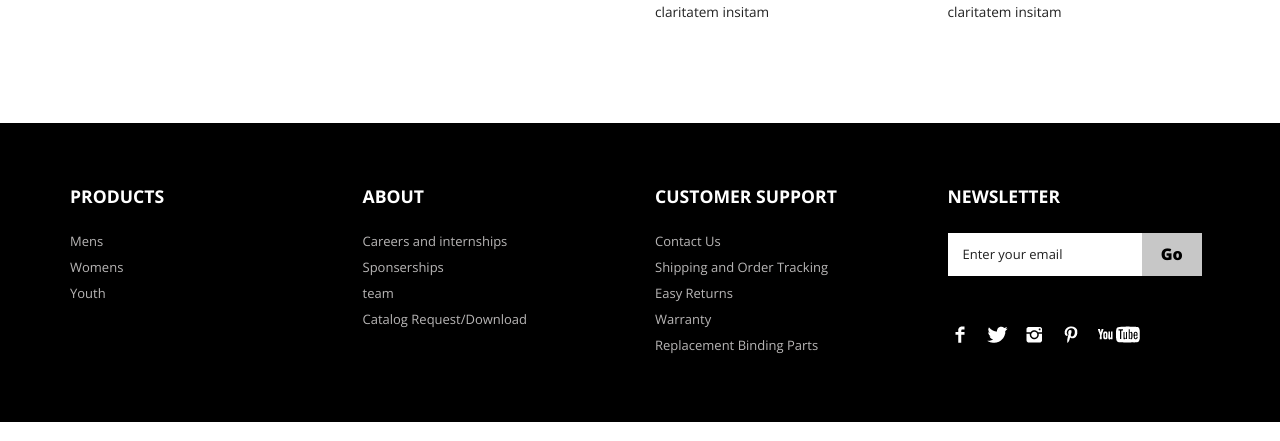
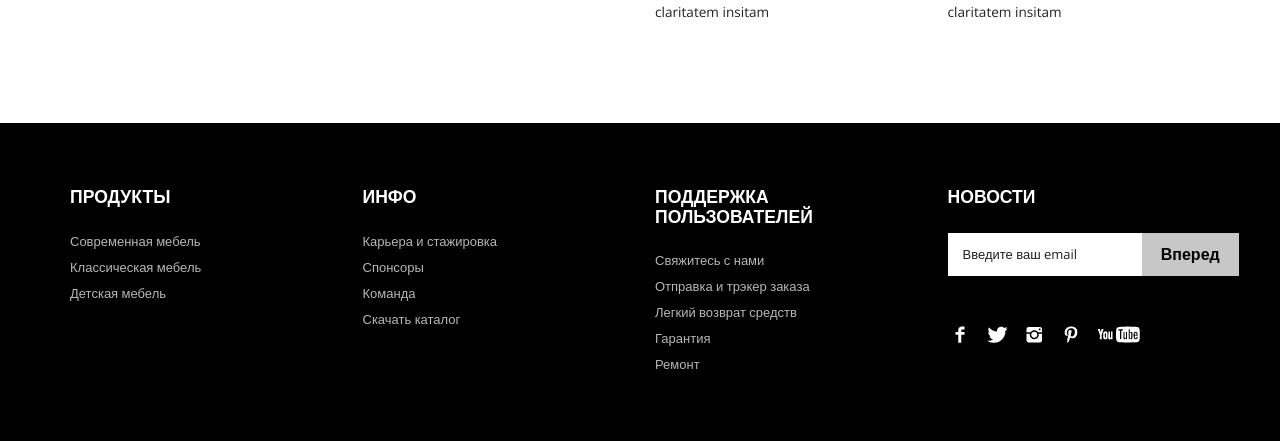
Before and after one commit to saturn09/furniture_store, a Django app: template templates/shop/index.html in a window 1280 px wide. Shown: the part 3132-3573 px from the top of the page. Run offline with Django 3.2, Linux system fonts and the light colour scheme; the template is opened without the code that fills it, so the values that code supplies are empty; some libraries are stand-ins or nearby versions.

Commit message:
refactor: translate english info at footer to russian language

```diff
--- a/templates/shop/index.html
+++ b/templates/shop/index.html
@@ -302,39 +302,39 @@ License URL: http://creativecommons.org/licenses/by/3.0/
             <div class="row">
                 <div class="col-md-3">
                     <ul class="footer_box">
-                        <h4>Products</h4>
-                        <li><a href="#">Mens</a></li>
-                        <li><a href="#">Womens</a></li>
-                        <li><a href="#">Youth</a></li>
+                        <h4>Продукты</h4>
+                        <li><a href="#">Современная мебель</a></li>
+                        <li><a href="#">Классическая мебель</a></li>
+                        <li><a href="#">Детская мебель</a></li>
                     </ul>
                 </div>
                 <div class="col-md-3">
                     <ul class="footer_box">
-                        <h4>About</h4>
-                        <li><a href="#">Careers and internships</a></li>
-                        <li><a href="#">Sponserships</a></li>
-                        <li><a href="#">team</a></li>
-                        <li><a href="#">Catalog Request/Download</a></li>
+                        <h4>Инфо</h4>
+                        <li><a href="#">Карьера и стажировка</a></li>
+                        <li><a href="#">Спонсоры</a></li>
+                        <li><a href="#">Команда</a></li>
+                        <li><a href="#">Скачать каталог</a></li>
                     </ul>
                 </div>
                 <div class="col-md-3">
                     <ul class="footer_box">
-                        <h4>Customer Support</h4>
-                        <li><a href="#">Contact Us</a></li>
-                        <li><a href="#">Shipping and Order Tracking</a></li>
-                        <li><a href="#">Easy Returns</a></li>
-                        <li><a href="#">Warranty</a></li>
-                        <li><a href="#">Replacement Binding Parts</a></li>
+                        <h4>Поддержка пользователей</h4>
+                        <li><a href="#">Свяжитесь с нами</a></li>
+                        <li><a href="#">Отправка и трэкер заказа</a></li>
+                        <li><a href="#">Легкий возврат средств</a></li>
+                        <li><a href="#">Гарантия</a></li>
+                        <li><a href="#">Ремонт</a></li>
                     </ul>
                 </div>
                 <div class="col-md-3">
                     <ul class="footer_box">
-                        <h4>Newsletter</h4>
+                        <h4>Новости</h4>
                         <div class="footer_search">
                             <form>
-                                <input type="text" value="Enter your email" onfocus="this.value = '';"
-                                       onblur="if (this.value == '') {this.value = 'Enter your email';}">
-                                <input type="submit" value="Go">
+                                <input type="text" value="Введите ваш email" onfocus="this.value = '';"
+                                       onblur="if (this.value == '') {this.value = 'Введите ваш email';}">
+                                <input type="submit" value="Вперед">
                             </form>
                         </div>
                         <ul class="social">
```
